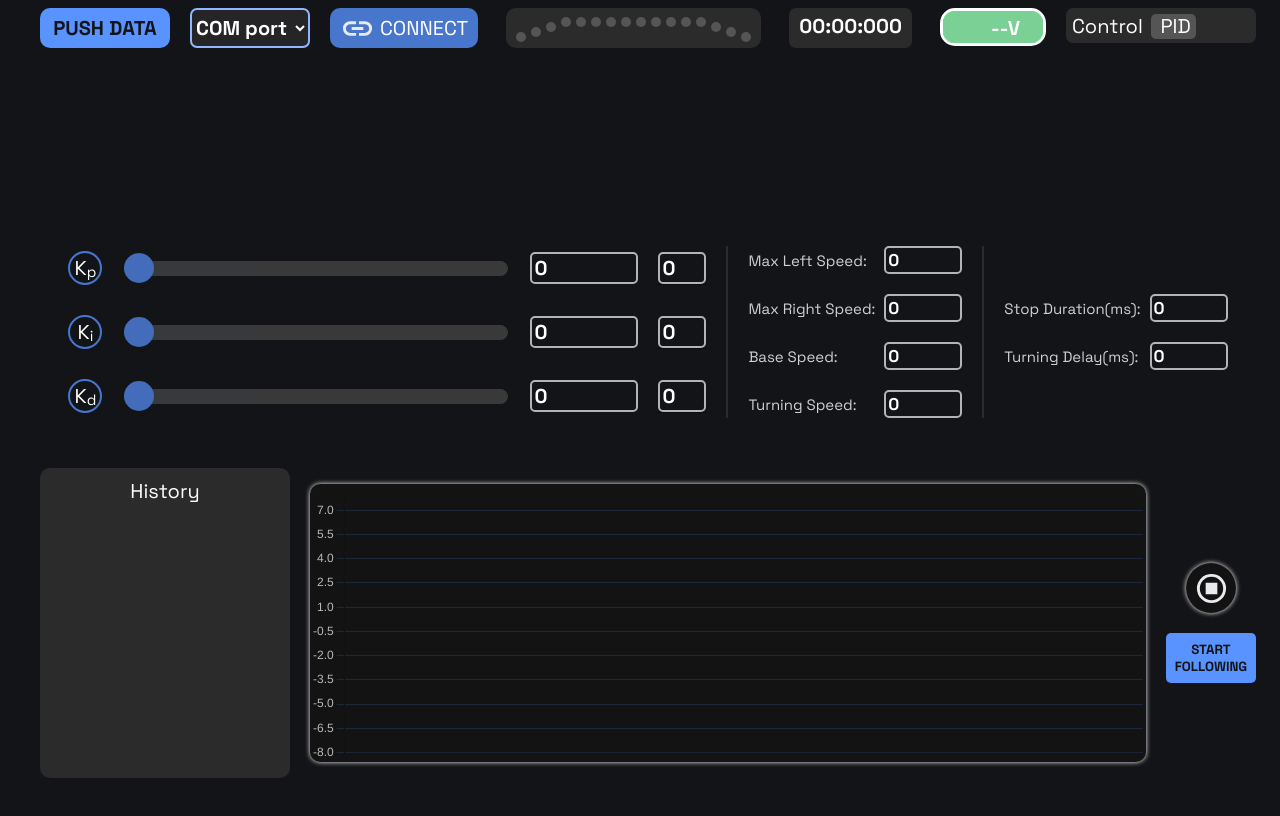
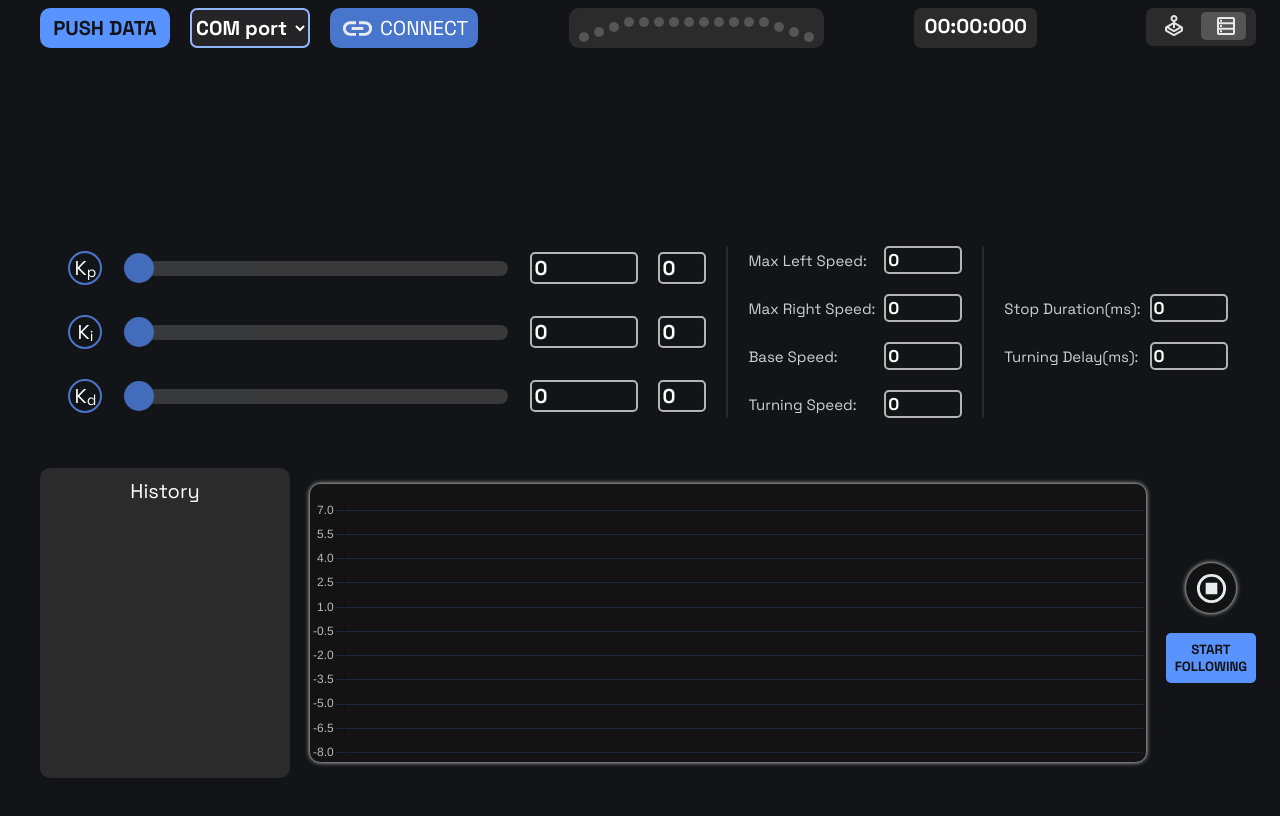
Before and after one commit to ExaSukiAS/LFR_CTRL, an Electron app: page UI/index.html in a window 1280 px wide. Drawn offline with nearby package versions, Linux system fonts and the light colour scheme; no server answers.

Commit message:
fixed UI issues

```diff
--- a/UI/index.html
+++ b/UI/index.html
@@ -42,15 +42,14 @@
       <div class="IR15"></div>
     </div>
   </div>
-  <div class = "timer">00:00:000</div>
   <div class = "right_group">
-    <div class = "bot_battery">
-      <div class = "fill_battery"></div>
+    <div class = "timer">00:00:000</div>
+    <div class = "voltageContainer">
       <div class = "voltage">--V</div>
     </div>
     <div class = "mode">
-      <button class = "ctrl">Control</button>
-      <button class = "pid">PID</button>
+      <button class = "ctrl"><svg xmlns="http://www.w3.org/2000/svg" height="24px" viewBox="0 -960 960 960" width="24px" fill="#e3e3e3"><path d="m272-440 208 120 208-120-168-97v137h-80v-137l-168 97Zm168-189v-17q-44-13-72-49.5T340-780q0-58 41-99t99-41q58 0 99 41t41 99q0 48-28 84.5T520-646v17l280 161q19 11 29.5 29.5T840-398v76q0 22-10.5 40.5T800-252L520-91q-19 11-40 11t-40-11L160-252q-19-11-29.5-29.5T120-322v-76q0-22 10.5-40.5T160-468l280-161Zm0 378L200-389v67l280 162 280-162v-67L520-251q-19 11-40 11t-40-11Zm40-469q25 0 42.5-17.5T540-780q0-25-17.5-42.5T480-840q-25 0-42.5 17.5T420-780q0 25 17.5 42.5T480-720Zm0 560Z"/></svg></button>
+      <button class = "pid"><svg xmlns="http://www.w3.org/2000/svg" height="24px" viewBox="0 -960 960 960" width="24px" fill="#e3e3e3"><path d="M200-120q-33 0-56.5-23.5T120-200v-560q0-33 23.5-56.5T200-840h560q33 0 56.5 23.5T840-760v560q0 33-23.5 56.5T760-120H200Zm0-507h560v-133H200v133Zm0 214h560v-134H200v134Zm0 213h560v-133H200v133Zm40-454v-80h80v80h-80Zm0 214v-80h80v80h-80Zm0 214v-80h80v80h-80Z"/></svg></button>
       <div class = "highlighter"></div>
     </div>
   </div>
--- a/UI/style.css
+++ b/UI/style.css
@@ -165,32 +165,17 @@ button{
     display: flex;
     gap: 20px;
 }
-
-.bot_battery{
-    width: 100px;
-    height: 32px;
-    background-color: transparent;
-    border: 3px solid rgb(255, 255, 255);
-    border-radius: 15px;
-    display: flex;
-    justify-content: left;
-    align-items: center;
-}
-.fill_battery{
-    width: 100%;
-    height: 100%;
-    background-color: rgba(148, 255, 180, 0.8);
-    border: none;
-    border-radius: 10px;
+.voltageContainer{
+    top: 15px;
+    right: 260px;
     display: flex;
     justify-content: center;
     align-items: center;
+    margin-right: 20px;
+    margin-left: 20px;
 }
 .voltage{
-    position: absolute;
-    top: 15px;
-    right: 260px;
-    color: rgb(255, 255, 255);
+    color: #131314;
     font-weight: 600;
 }
 .percentage{
@@ -264,7 +249,7 @@ input[type="number"]::-webkit-outer-spin-button {
 }
 
 .mode{
-    width: 190px;
+    width: 90px;
     height: 35px;
     background-color: #2b2b2b;
     border-radius: 7px;
@@ -272,22 +257,24 @@ input[type="number"]::-webkit-outer-spin-button {
     grid-template-columns: repeat(3, 1fr);
     justify-items: center;
     align-items: center;
+    padding-top: 3px;
+    padding-left: 10px;
+    padding-right: 10px;
 }
 
 .highlighter{
     position: absolute;
-    top: 14px;
-    right: 84px;
+    top: 12px;
+    right: 34px;
     width: 45px;
-    height: 25px;
+    height: 28px;
     background-color: rgb(255, 255, 255);
     opacity: 0.2;
     border-radius: 5px;
     transition: .3s;
 }
 .ctrl,
-.pid,
-.settings{
+.pid{
     background-color: transparent;
     border: none;
     color: white;
@@ -296,6 +283,9 @@ input[type="number"]::-webkit-outer-spin-button {
     font-size: 20px;
     transition: .3s;
     cursor: pointer;
+}
+.pid{
+    margin-left: 16px;
 }
 
 .pid_mode{
--- a/UI/windows/controlWindow.js
+++ b/UI/windows/controlWindow.js
@@ -15,8 +15,7 @@ pid_button.addEventListener("click", () =>{pid();});
 
 // function to switch to PID mode
 function pid(){
-    highlighter_div.style.right = '84px';
-    highlighter_div.style.width = '45px';
+    highlighter_div.style.right = '34px';
 
     ctrl_mode_div.style.opacity = '0';
     pid_mode_div.style.display = 'flex';
--- a/UI/windows/mainWindow.js
+++ b/UI/windows/mainWindow.js
@@ -23,7 +23,6 @@ export const pid_mode_div = document.querySelector('.pid_mode');
 export const ctrl_mode_div = document.querySelector('.ctrl_mode');
 const com_select = document.querySelector('.com');
 const voltage_div = document.querySelector('.voltage');
-const fill_battery_div = document.querySelector('.fill_battery');
 const timer_div = document.querySelector(".timer");
 const message_container_dv = document.querySelector(".message_container");
 const message_div = document.querySelector(".message");
@@ -43,8 +42,8 @@ start_follow_button.addEventListener("click", () =>{startStop_follow_f(1);});
 
 
 // internal variables of the robot
-const maxBatteryVoltage = 12.35;
-const cutOffVoltage = 7.5; // cut-off voltage of battery
+const maxBatteryVoltage = 8.4;
+const cutOffVoltage = 6.0; // cut-off voltage of battery
 const maxError = 8;    // maximum error possible by the IR sensors
 let followStatusGlobal = 2;
 
@@ -70,8 +69,7 @@ ipcRenderer.on("availableCOMports", (event, data) => {
 
 // function to switch to control mode
 function control(){
-    highlighter_div.style.right = '134px';
-    highlighter_div.style.width = '80px';
+    highlighter_div.style.right = '84px';
 
     pid_mode_div.style.opacity = '0';
     ctrl_mode_div.style.display = 'flex';
@@ -314,13 +312,12 @@ ipcRenderer.on('connect_request', (event, data) => {
     setInterval(() => {
         voltage_div.innerHTML = batteryVoltage + 'V';
         let batteryPercentage = (batteryVoltage - cutOffVoltage) / (maxBatteryVoltage - cutOffVoltage) * 100;
-        fill_battery_div.style.width = batteryPercentage + '%';
         if(batteryPercentage >= 70){
-            fill_battery_div.style.backgroundColor = "rgba(148, 255, 180, 0.8)";
+            voltage_div.style.color = "rgba(148, 255, 180, 0.8)";
         } else if(batteryPercentage >= 20){
-            fill_battery_div.style.backgroundColor = "rgba(255, 255, 180, 0.8)";
+            voltage_div.style.color = "rgba(255, 255, 180, 0.8)";
         } else {
-            fill_battery_div.style.backgroundColor = "rgba(255, 180, 180, 0.8)";
+            voltage_div.style.color = "rgba(255, 180, 180, 0.8)";
         }
     }, 500);
 });
```
